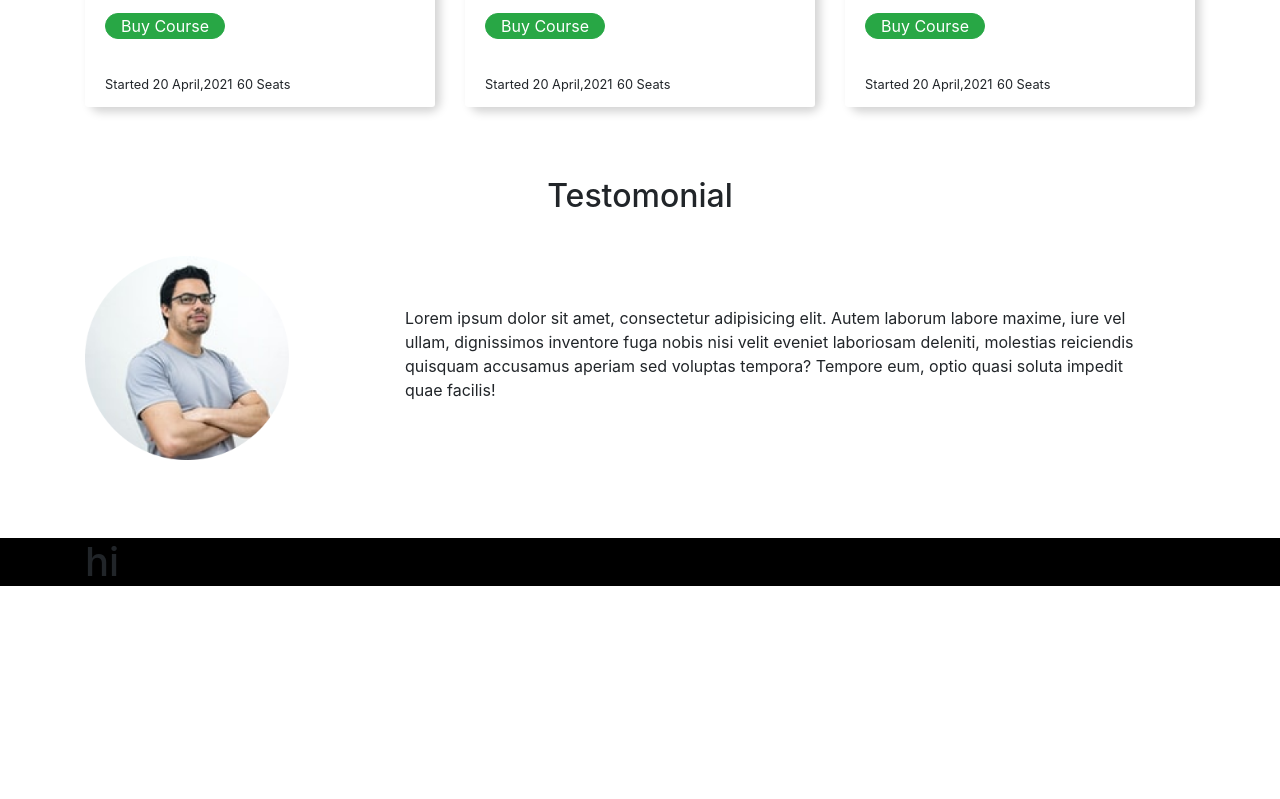
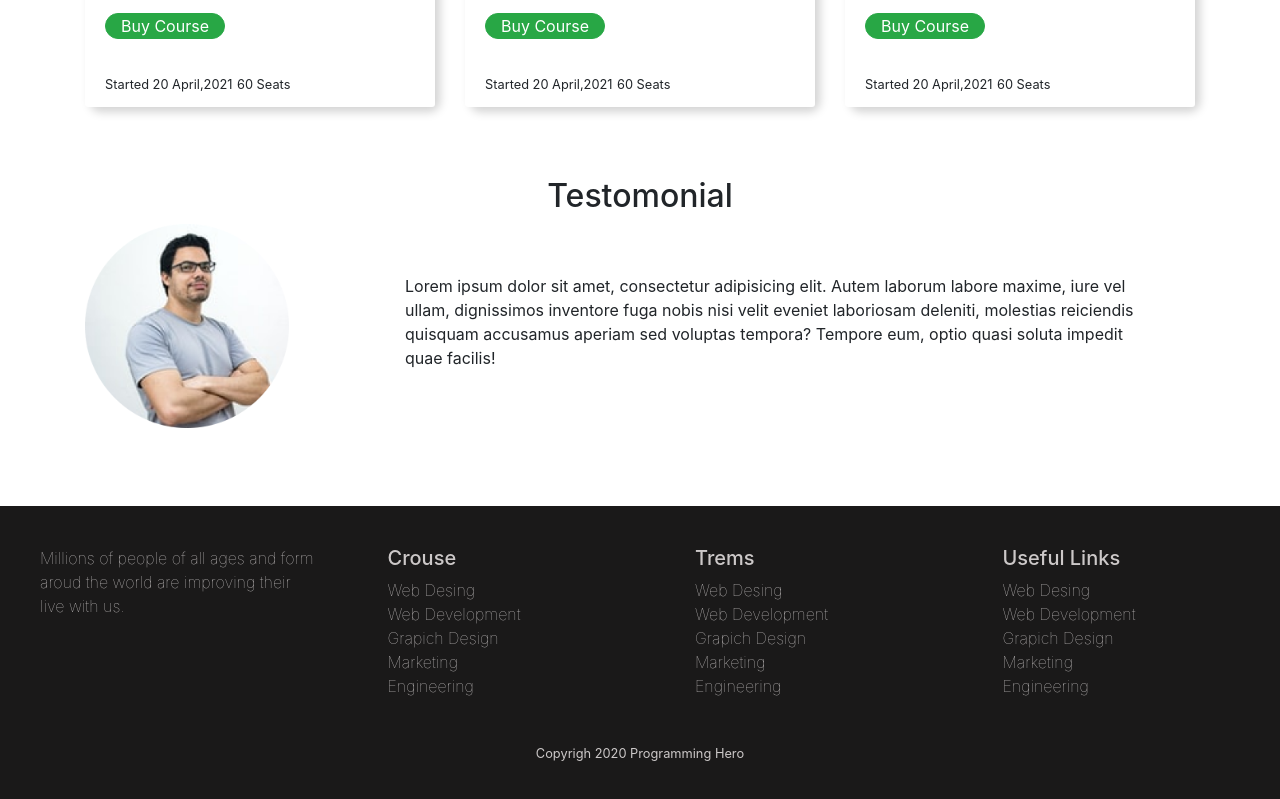
Before and after one commit to johair84/e-school-resource, a plain HTML site: page index.html in a window 1280 px wide. Shown: the part 1527-2326 px from the top of the page. Before the commit the page ends 2183 px from the top, so only its background shows below. Drawn offline with nearby package versions, Linux system fonts and the light colour scheme.

Commit message:
all soction done

```diff
--- a/index.html
+++ b/index.html
@@ -4,7 +4,6 @@
     <meta name="viewport" content="width=device-width, initial-scale=1.0">
     <title>E-School Resource</title>
     <link rel="stylesheet" href="https://stackpath.bootstrapcdn.com/bootstrap/4.5.0/css/bootstrap.min.css" integrity="sha384-9aIt2nRpC12Uk9gS9baDl411NQApFmC26EwAOH8WgZl5MYYxFfc+NcPb1dKGj7Sk" crossorigin="anonymous">
-    <link rel="stylesheet" href="path/to/font-awesome/css/font-awesome.min.css">
     <link rel="stylesheet" href="style.css">
   </head>
 <body>
@@ -164,8 +163,50 @@
 <!--footer start-->
 
   <div class="footer">
-    <div class="container">
-      <h1>hi</h1>
+    <div class="container-footer">
+      <div class="row">
+        <div class="col-md-3">
+          <p>Millions of people of all ages and form aroud the  world  are
+            improving their live with us.</p>
+        </div>
+        <div class="col-md-3">
+          <ul style="list-style-type: none;">
+            <li><h5>Crouse</h5></li>
+            <li>Web Desing</li>
+            <li>Web Development</li>
+            <li>Grapich Design</li>
+            <li>Marketing</li>
+            <li>Engineering</li>
+          </ul>
+
+        </div>
+        <div class="col-md-3">
+          <ul style="list-style-type: none;">
+            <li><h5>Trems</h5></li>
+            <li>Web Desing</li>
+            <li>Web Development</li>
+            <li>Grapich Design</li>
+            <li>Marketing</li>
+            <li>Engineering</li>
+          </ul>
+        </div>
+        <div class="col-md-3">
+          <ul style="list-style-type: none;">
+            <li><h5>Useful Links</h5></li>
+            <li>Web Desing</li>
+            <li>Web Development</li>
+            <li>Grapich Design</li>
+            <li>Marketing</li>
+            <li>Engineering</li>
+          </ul>
+        </div>
+      </div>
+
+      <div class="row text-center">
+          <div class="col-md-12">
+            <small> Copyrigh 2020 Programming Hero</small>
+          </div>
+      </div>
     </div>
   </div>
 <!--footer end-->
--- a/style.css
+++ b/style.css
@@ -1,3 +1,4 @@
+
 .container{
     margin-bottom: 70px;
 }
@@ -31,8 +32,6 @@
     background-color: #f0fff0;
     background-size: cover;
     background-position: center;
-
-
 }
 
 .green-text{
@@ -40,9 +39,7 @@
 
 }
 .catalog{
-
-
-    background-color: #f0fff0;
+    background-color: white;
     text-align:center;
     padding:25px;
 
@@ -50,6 +47,9 @@
     box-shadow: 5px 5px 10px lightgray;
     border-radius: 10px;
 
+}
+.catalog:hover{
+    background-color: #f0fff0;
 }
 
 .catalog img{
@@ -81,11 +81,19 @@
     padding: 50px;
 }
 .text-center{
-    margin-bottom: 40px;
+    margin-top: 30px;
 }
 
 .footer{
-    background-color: black;
+    background-color:rgb(26, 25, 25);
     height: auto;
     width: 100%;
+    color: rgb(204, 200, 200);
+    font-weight: lighter;
+    padding: 40px;
 }
+
+.container-footer{
+    width: 100%;
+    overflow-x: hidden;
+}
```
